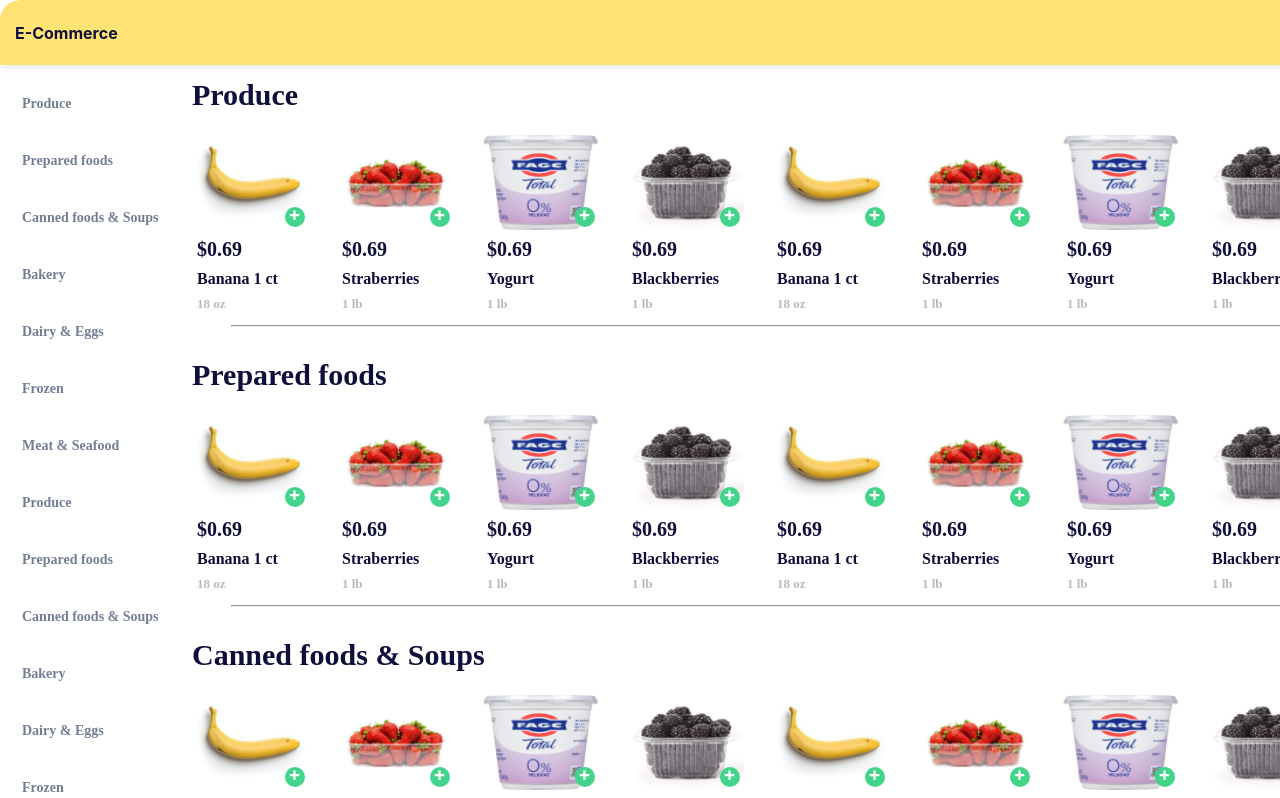
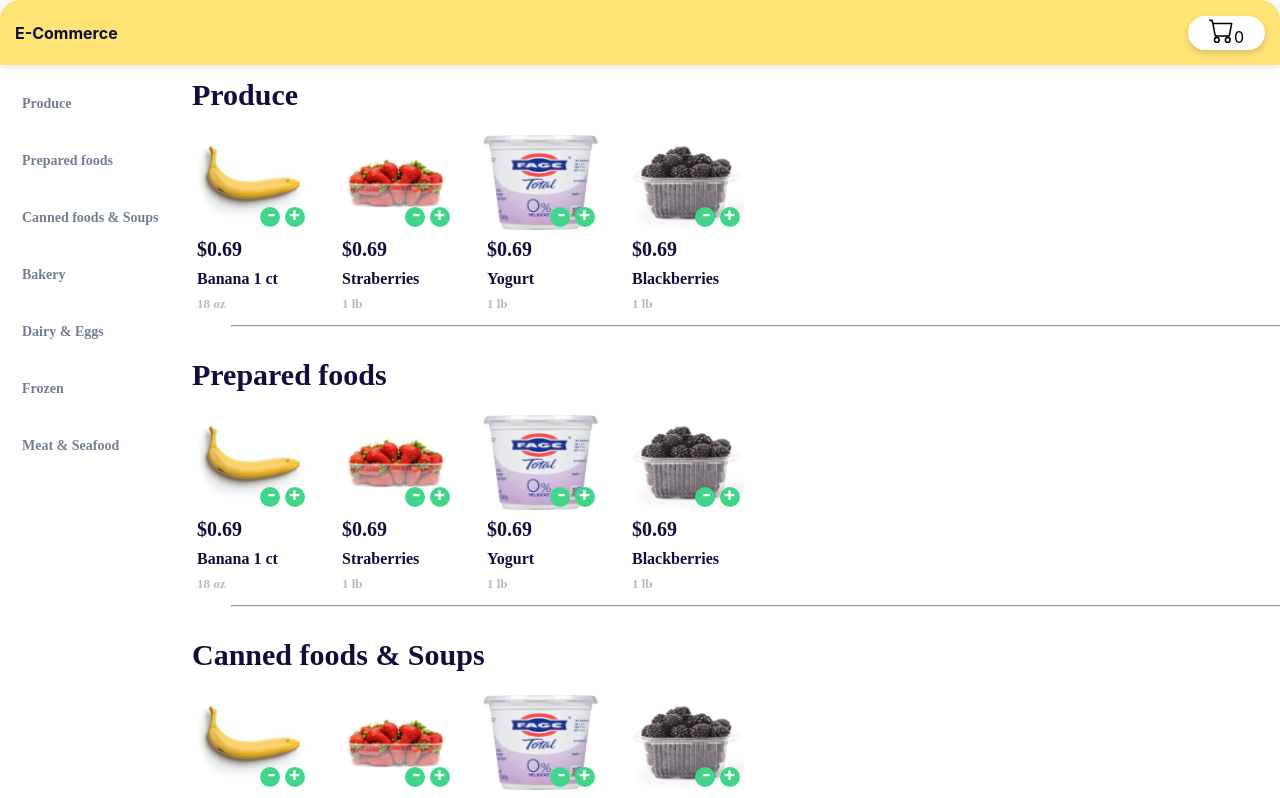
Before and after one commit to MaddyRanjha/kumi-labs-assignment, a React (Create React App) app: page / in a window 1280 px wide. Shown: the top 798 px of the page. Built offline with nearby package versions, Linux system fonts and the light colour scheme.

Commit message:
Added scroll feature and correct positioning of element

```diff
--- a/src/Home/CategoryAndProduct/Category/category.css
+++ b/src/Home/CategoryAndProduct/Category/category.css
@@ -2,13 +2,15 @@
 
 .categoryContainer{
     width: 220px;
-    /* display: flex; */
-    /* justify-content: center; */
+    position: sticky;
+    left: 0;
+
 
 }
 .wrapper{
- position: sticky;
-    top:0px;
+ position: fixed;
+ top: 65px;
+    /* top:0px; */
 
 }
 .categoryList{
--- a/src/Home/CategoryAndProduct/Category/category.js
+++ b/src/Home/CategoryAndProduct/Category/category.js
@@ -4,11 +4,14 @@ import {useSelector} from 'react-redux'
 
 function Category() {
 
+
   const categoryArray = useSelector(state => state.categoryArray);
 
   const handleClickScroll = (data,i) => {
-    console.log(data);
-    const element = document.getElementsByClassName(data)[0];
+    // console.log(i);
+    const element = document.getElementById(data);
+    console.log(element)
+
     const lis = document.getElementsByTagName('li')
     console.log(lis)
     for(let i=0; i<lis.length; i++){
@@ -18,7 +21,8 @@ function Category() {
     element.classList.add("activated")
     if (element) {
       // 👇 Will scroll smoothly to the top of the next section
-      element.scrollIntoView({ behavior: 'smooth' });
+      window.scrollTo({top:i*(280),behavior: 'smooth'});
+
     }
   };
   // function activeClass(){
@@ -30,7 +34,7 @@ function Category() {
         <div className="wrapper">
         <ul className='categoryList'>
       {categoryArray.map((data,i) => (
-        <li key={i} onClick={()=>handleClickScroll(data,i)} className={`${data} listItem`}><span className='item'>{data}</span></li>
+        <li key={i} onClick={()=>handleClickScroll(data,i)} className={`${data} listItem`} id={data}><span className='item'>{data}</span></li>
       ))}
     </ul>
     </div>
--- a/src/Home/CategoryAndProduct/Product/Produce/produce.css
+++ b/src/Home/CategoryAndProduct/Product/Produce/produce.css
@@ -128,6 +128,31 @@
     top: -5px;
     color: white;
 }
+.subButton{
+
+    /* font-size: larger;
+    font-weight: bolder;
+    margin: 100px 0px 0px -22px;
+    width: 20px;
+    height: 20px;
+    border-radius: 10px;
+    background-color: #40D589; */
+    position: absolute;
+    top: 72px;
+    right: 30px;
+    width: 20px;
+    height: 20px;
+    background-color: #40D589;
+    border-radius: 10px;
+    font-size: larger;
+    font-weight: bolder;
+}
+.minButton{
+    position: absolute;
+    left: 7px;
+    top: -5px;
+    color: white;
+}
 /* span p{
     color: white;
     margin:-3px -7px 0px -7px;
--- a/src/Home/CategoryAndProduct/Product/Produce/produce.js
+++ b/src/Home/CategoryAndProduct/Product/Produce/produce.js
@@ -1,15 +1,17 @@
-import React from 'react';
+import React, { useState } from 'react';
 import './produce.css';
 import { useSelector, useDispatch } from 'react-redux';
+import { click } from '@testing-library/user-event/dist/click';
 
 function Produce() {
+  // const [check, setCheck]= useState(true);
   const categoryArray = useSelector((state) => state.categoryArray);
   const dispatch = useDispatch();
   const item = useSelector((state) => state.item);
   console.log(item[0].productImg);
-  function cliked() {
-    console.log('Button Clicked');
-  }
+  // function cliked() {
+  //   setCheck(!true)
+  // }
 
   return (
     <div className="rightSideContainer">
@@ -27,9 +29,15 @@ function Produce() {
 
                     <span
                       className="addButton"
-                      onClick={() => dispatch({ type: 'UPDATE_CART_COUNT' })}
+                      onClick={() => dispatch({ type: 'ADD'})}
                     >
                       <span className="plusButton">+</span>
+                    </span>
+                    <span
+                      className="subButton"
+                      onClick={() => dispatch({ type: 'REMOVE'})}
+                    >
+                      <span className="minButton">-</span>
                     </span>
                   </div>
                   <div className="productPrice">${ele.price}</div>
--- a/src/Home/CategoryAndProduct/productAndCategory.css
+++ b/src/Home/CategoryAndProduct/productAndCategory.css
@@ -3,4 +3,7 @@
     /* background-color: bisque; */
     display: flex;
     flex-direction: row;
+    position: relative;
+    top: 65px;
+    left: 0;
 }
--- a/src/Home/Header/header.css
+++ b/src/Home/Header/header.css
@@ -3,13 +3,15 @@
     flex-direction: row;
     justify-content: space-between;
     align-items: center;
+    position: fixed;
+    z-index: 1;
     height: 65px;
     left: 0%;
     right: 0%;
     top: 0px;
 
     /* Background/Yellow */
-    background: #FFE475;
+    background: #ffe375;
     /* For Cards */
     box-shadow: 0px 2px 10px rgba(0, 0, 0, 0.1);
     border-radius: 20px 20px 0px 0px;
@@ -25,6 +27,23 @@
 }
 .rightSide{
     display: flex;
+flex-direction: row;
+justify-content: center;
+align-items: center;
+padding: 5px 20px;
+gap: 5px;
+
+width: 77px;
+height: 34px;
+
+/* Normal/White */
+
+background: #FFFFFF;
+/* For Buttons */
+
+box-shadow: 0px 3px 6px rgba(0, 0, 0, 0.16);
+border-radius: 100px;
+    display: flex;
     flex-direction: column;
     gap: 0px;
     margin-right: 15px;
--- a/src/Home/home.css
+++ b/src/Home/home.css
@@ -4,6 +4,9 @@
     background: #FFFFFF;
     border-radius: 20px;
     display: flex;
+    position: relative;
+    top: 0;
+    left: 0;
     flex-direction: column;
     overflow-x: hidden;
 }
--- a/src/action.js
+++ b/src/action.js
@@ -1 +1,2 @@
-export const UPDATE_CART_COUNT = 'UPDATE_CART_COUNT';
+export const ADD = 'ADD';
+export const REMOVE = 'REMOVE';
--- a/src/reducer.js
+++ b/src/reducer.js
@@ -1,61 +1,41 @@
 import {
-    UPDATE_CART_COUNT
+    ADD,
+    REMOVE
 } from './action';
 // import bananaImg from './assets/banana.jpg'
 
 const initialState = {
     counter:0,
-    categoryArray: ['Produce','Prepared foods','Canned foods & Soups','Bakery','Dairy & Eggs','Frozen','Meat & Seafood','Produce','Prepared foods','Canned foods & Soups','Bakery','Dairy & Eggs','Frozen','Meat & Seafood'],
+    categoryArray: ['Produce','Prepared foods','Canned foods & Soups','Bakery','Dairy & Eggs','Frozen','Meat & Seafood'],
     item:[
         {
             'productImg': './assets/banana.png',
             'price':'0.69',
             'name':'Banana 1 ct',
-            'weight':'18 oz'
+            'weight':'18 oz',
+            addToCart: true
         },
         {
             'productImg':'./assets/strawberries.png',
             'price':'0.69',
             'name':'Straberries',
-            'weight':'1 lb'
+            'weight':'1 lb',
+            addToCart: true
         }
         ,
         {
             'productImg':'./assets/yogurt.png',
             'price':'0.69',
             'name':'Yogurt',
-            'weight':'1 lb'
+            'weight':'1 lb',
+            addToCart: true
         },
         {
             'productImg':'./assets/blackberries.png',
             'price':'0.69',
             'name':'Blackberries',
-            'weight':'1 lb'
-        },
-        {
-            'productImg': './assets/banana.png',
-            'price':'0.69',
-            'name':'Banana 1 ct',
-            'weight':'18 oz'
-        },
-        {
-            'productImg':'./assets/strawberries.png',
-            'price':'0.69',
-            'name':'Straberries',
-            'weight':'1 lb'
-        }
-        ,
-        {
-            'productImg':'./assets/yogurt.png',
-            'price':'0.69',
-            'name':'Yogurt',
-            'weight':'1 lb'
-        },
-        {
-            'productImg':'./assets/blackberries.png',
-            'price':'0.69',
-            'name':'Blackberries',
-            'weight':'1 lb'
+            'weight':'1 lb',
+            addToCart: true
         }
 
     ]
@@ -63,19 +43,33 @@ const initialState = {
 
 
 
+
+
 }
 
 function reducer(state = initialState, action){
+    console.log(state.addToCart);
+
     switch(action.type){
-        case "UPDATE_CART_COUNT":
+        case "ADD":
             return{
                 ...state,
-                counter: state.counter+1
+                counter: state.counter+1,
+                addToCart: !state.addToCart,
+
+            }
+        case "REMOVE":
+            return{
+                ...state,
+                counter: state.counter-1,
+                addToCart: !state.addToCart
             }
 
         default:
             return state
+
     }
 }
 
+
 export default reducer
```
